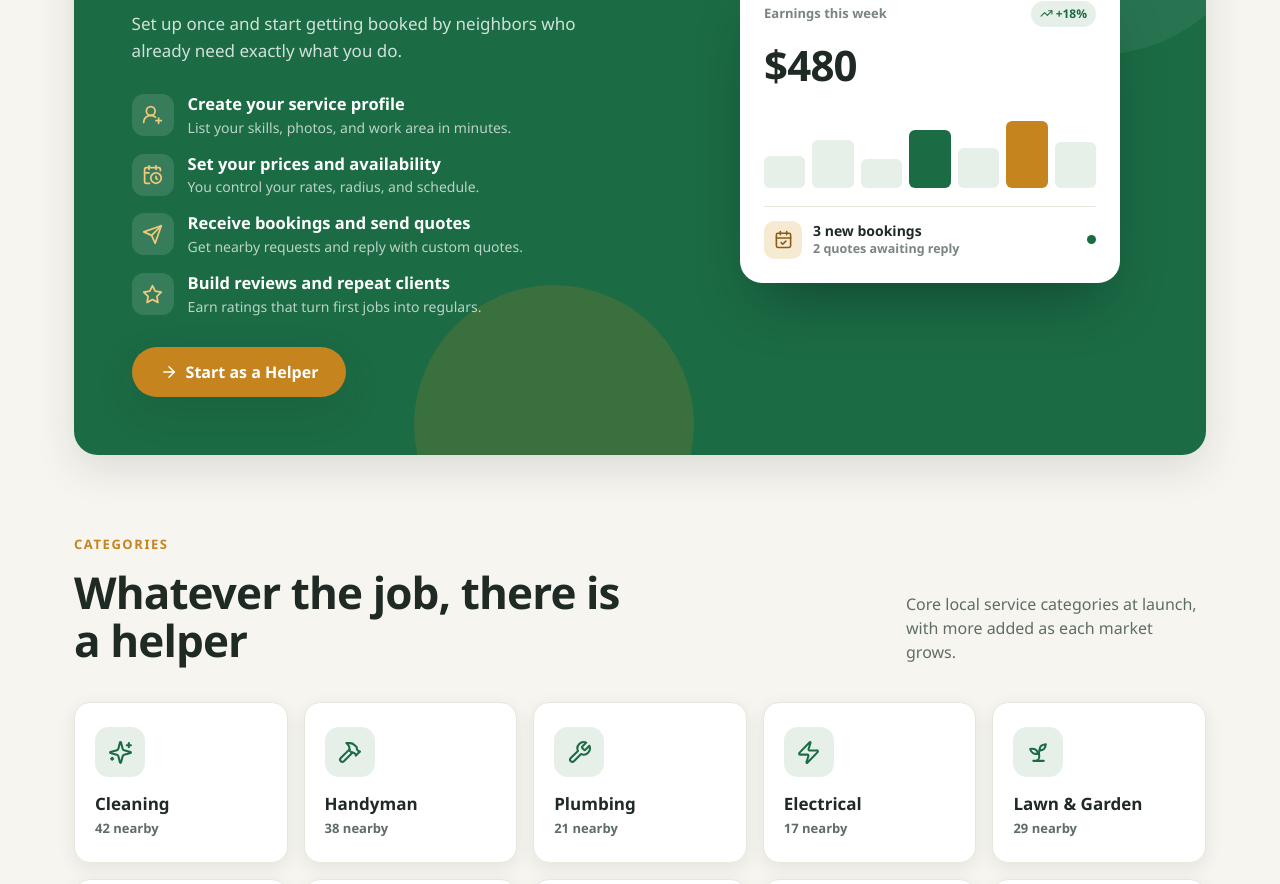
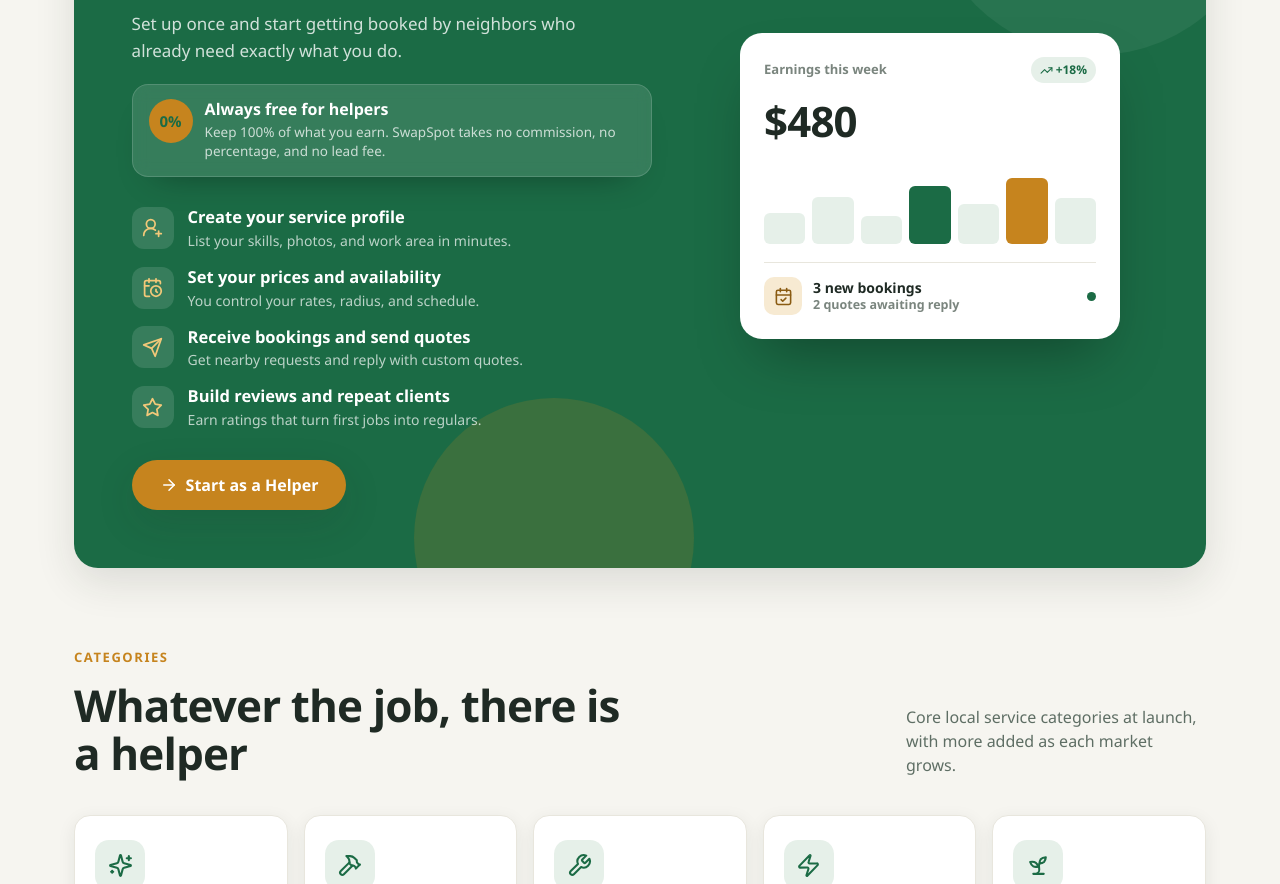
Before and after one commit to Dianov063/Swapspotweb, a Next.js app: page / in a window 1280 px wide. Shown: the part 3217-4101 px from the top of the page. Built offline with nearby package versions, Linux system fonts and the light colour scheme.

Commit message:
Clarify helper fees on landing page

```diff
--- a/components/ForHelpers.tsx
+++ b/components/ForHelpers.tsx
@@ -27,6 +27,20 @@ export default function ForHelpers({
             <p className="mt-4 max-w-[460px] text-[17px] leading-[1.55] text-white/80">
               {dictionary.helpers.body}
             </p>
+
+            <div className="mt-5 flex max-w-[520px] items-start gap-3 rounded-2xl border border-white/15 bg-white/[0.12] px-4 py-3.5 shadow-[0_18px_36px_-24px_rgba(0,0,0,.45)] backdrop-blur">
+              <span className="grid h-11 w-11 shrink-0 place-items-center rounded-full bg-gold text-[15px] font-black text-green">
+                0%
+              </span>
+              <div>
+                <div className="text-[16px] font-extrabold leading-tight text-white">
+                  {dictionary.helpers.freeTitle}
+                </div>
+                <div className="mt-1 text-[13.5px] font-medium leading-[1.45] text-white/75">
+                  {dictionary.helpers.freeBody}
+                </div>
+              </div>
+            </div>
 
             <div className="mt-7 grid gap-3.5">
               {perks.map((p, index) => {
--- a/lib/i18n.ts
+++ b/lib/i18n.ts
@@ -95,6 +95,9 @@ const en = {
     eyebrow: "For Helpers",
     title: "Turn your skills into local income",
     body: "Set up once and start getting booked by neighbors who already need exactly what you do.",
+    freeTitle: "Always free for helpers",
+    freeBody:
+      "Keep 100% of what you earn. SwapSpot takes no commission, no percentage, and no lead fee.",
     start: "Start as a Helper",
     earnings: "Earnings this week",
     bookings: "3 new bookings",
```
